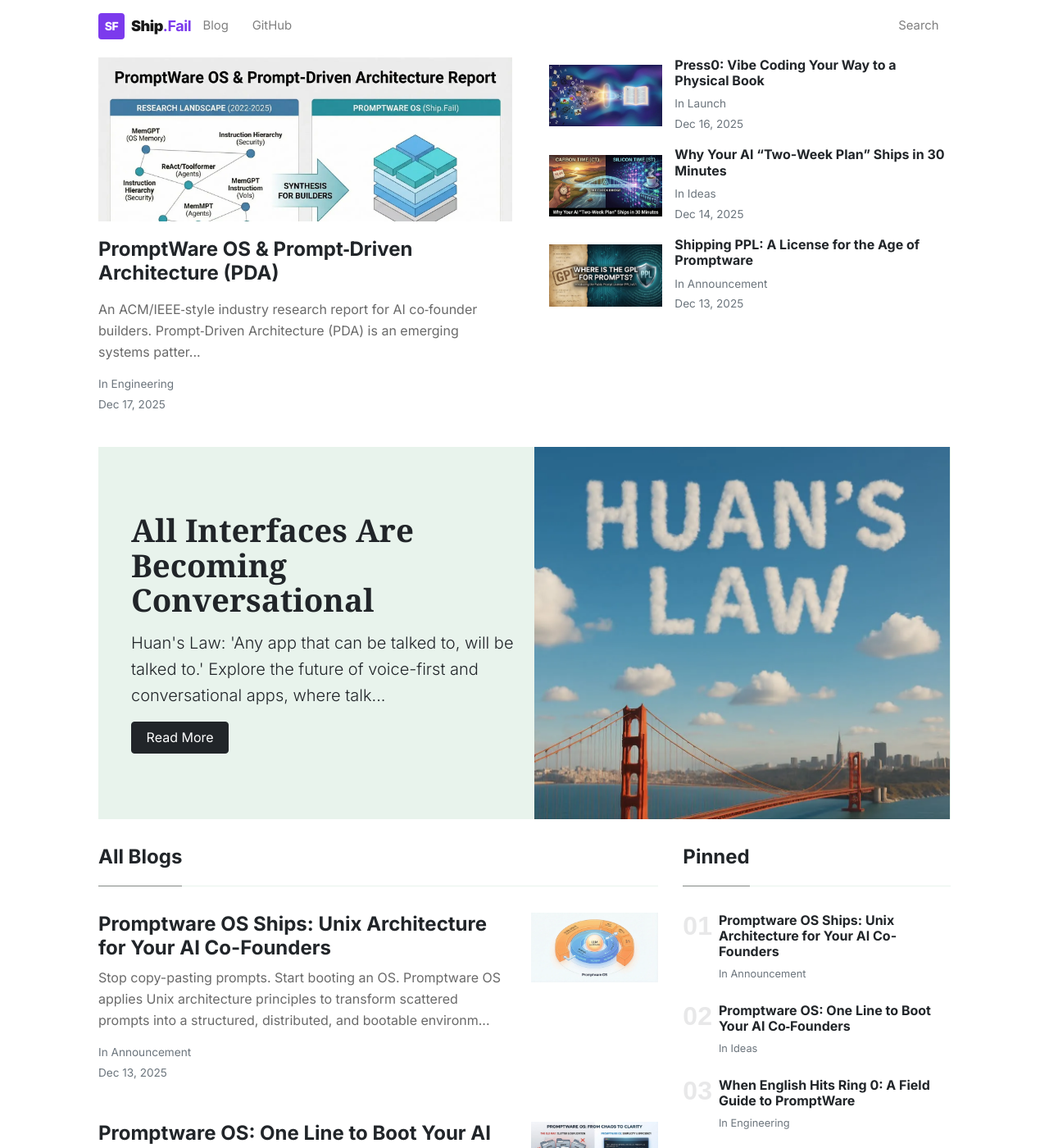
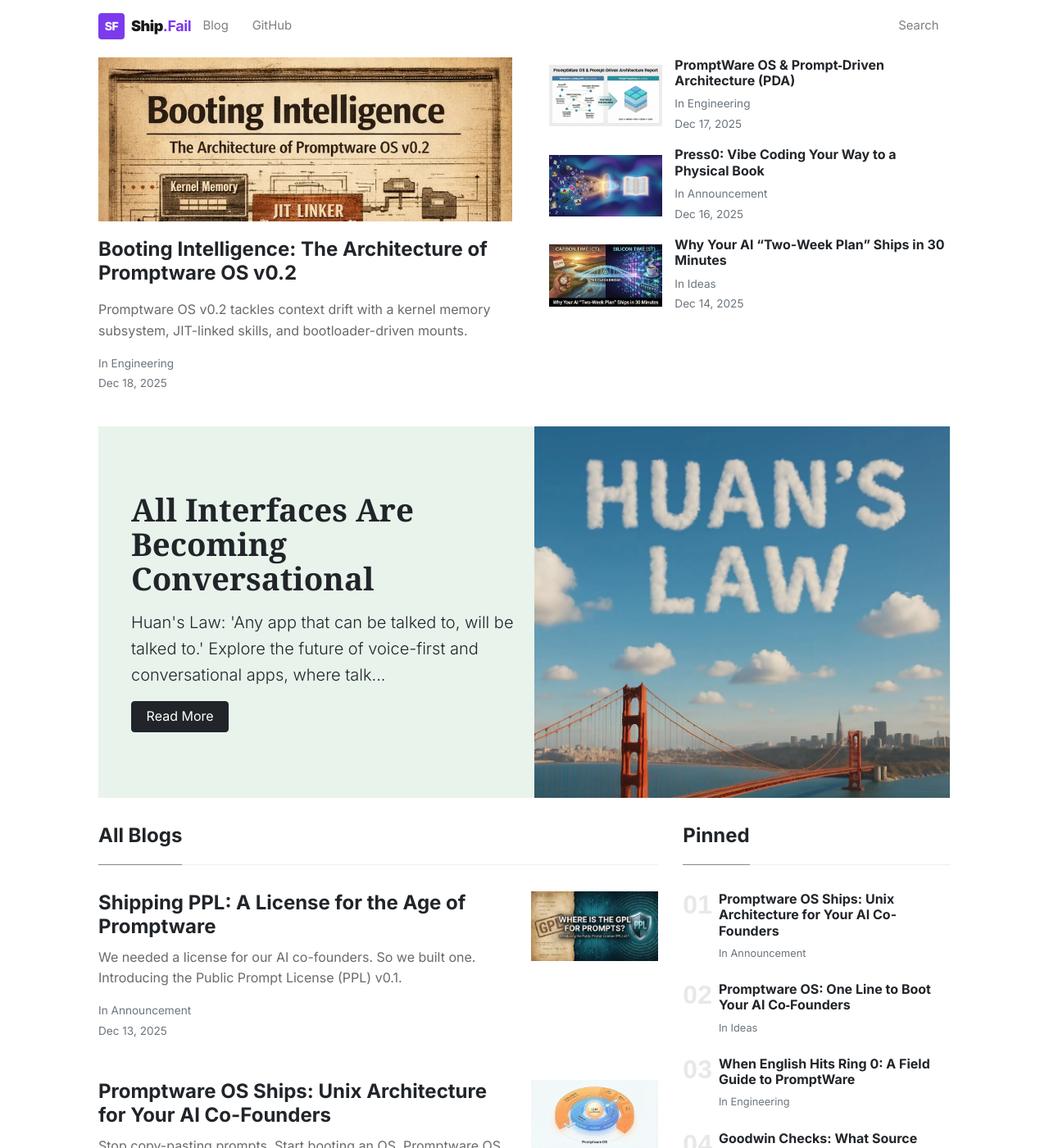
Before and after one commit to ShipFail/ship.fail, a Jekyll site: the page built from docs/blog/index.html, in a window 1280 px wide and 1400 px high. Shown: the whole window at 82% size. Built offline with Jekyll 4.4.1, drawn with Linux system fonts in a browser that asks for light colours; nearby versions of some CDN libraries; the list of posts is cut into pages by our own code; some of the changed lines change nothing that is shown; some of the changed text lies outside the part shown.

````diff
--- a/docs/_posts/2025-12-16-press0-vibe-coding-your-way-to-physical-book.md
+++ b/docs/_posts/2025-12-16-press0-vibe-coding-your-way-to-physical-book.md
@@ -2,7 +2,7 @@
 title: "Press0: Vibe Coding Your Way to a Physical Book"
 date: 2025-12-16
 author: huan
-categories: launch
+categories: announcement
 tags:
   - press0
   - promptware
--- /dev/null
+++ b/docs/_posts/2025-12-18-booting-intelligence-architecture-promptware-os-v0-2.md
@@ -0,0 +1,108 @@
+---
+title: "Booting Intelligence: The Architecture of Promptware OS v0.2"
+date: 2025-12-18
+author: huan
+excerpt: "Promptware OS v0.2 tackles context drift with a kernel memory subsystem, JIT-linked skills, and bootloader-driven mounts."
+categories: engineering
+tags:
+  - architecture
+  - promptware
+  - kernel
+  - memory
+  - jit
+image: /assets/2025/12-booting-intelligence-architecture-promptware-os-v0-2/promptware-os-0.2.webp
+---
+
+You boot a sophisticated AI agent. It’s sharp, follows instructions perfectly, and executes complex tasks with precision. But 50 turns later, something shifts. It starts hallucinating file paths. It forgets its own root directory. It asks for instructions it already has.
+
+The intelligence hasn't degraded, but its **operating environment** has.
+
+This is the problem of **Context Drift**. In a stateless Large Language Model (LLM), "memory" is just a sliding window of text. As the conversation grows and the window slides, the fundamental laws of your OS—the Kernel itself—get pushed out. The "Ghost in the Machine" loses its anchor.
+
+With **Promptware OS v0.2**, we stopped relying on the AI to remember who it is. We built a Kernel that remembers for it.
+
+## The Villain: The Amnesiac Kernel
+
+In v0.1, our system calls (like `os_resolve`) relied on the LLM "remembering" the `root` path from the initial system prompt. It worked beautifully for short sessions. But as the context window filled with logs, tool outputs, and conversation, the "innate value" of `root` faded.
+
+The agent would start resolving paths relative to `null`, or worse, hallucinated bases. It was like an operating system forgetting where `/` is mounted because it had too many windows open.
+
+We realized that to build a robust Operating System for AI, we cannot treat the Context Window as a storage medium. It is a **Runtime Environment**—volatile, ephemeral, and noisy.
+
+## Solution I: The Hippocampus (`os_memory`)
+
+If the Context Window is RAM, we needed a Hard Drive.
+
+We introduced the **Kernel Memory Subsystem** (`os_memory`). Backed by a simple, stateless Deno tool (`memory.ts`), it persists critical system variables to a local JSON file (`~/.promptwareos/memory.json`).
+
+Now, when the Kernel needs to resolve a path, it doesn't ask the LLM to "recall" the root. It executes a system call:
+
+```yaml
+os_resolve(path):
+  1. Retrieve system root: `root = os_memory('get', 'root')`
+  2. If path starts with '/', prepend `root`.
+```
+
+This makes the disk the **Source of Truth**. The agent can hallucinate all it wants; the file system remains stable. Just as Linux doesn't store its partition table in CPU registers, Promptware OS no longer stores its topology in the attention mechanism.
+
+## The "Aha!" Moment: Source Code vs. Compiled Binary
+
+Once we stabilized the memory, we hit a second problem: **Prompt Bloat**.
+
+To make an agent effective, it needs detailed instructions for every tool it uses. But if we put the full `--help` output of every script into our `SKILL.md` files, we waste precious tokens on tools the agent might not even use yet. If we leave them out, the agent is blind.
+
+We realized we were treating our Markdown files as static text. But an Agent's context is dynamic.
+
+**The Insight**: The file on disk is the **Source Code**. The context in the LLM is the **Compiled Binary**.
+
+We built a **Just-In-Time (JIT) Linker** (`linker.ts`).
+
+When the OS ingests a Skill or Agent file, it doesn't just read the text. It *compiles* it.
+1.  It parses the front matter.
+2.  It finds referenced tools (e.g., `tools: [./fit-image.ts]`).
+3.  It executes those tools with `--help`.
+4.  It **hydrates** the content, injecting the help text directly into the prompt *before* the agent sees it.
+
+**On Disk (Source):**
+```yaml
+tools:
+  - ./fit-image.ts
+```
+
+**In Context (Binary):**
+```yaml
+tools:
+  - ./fit-image.ts:
+      description: "Usage: fit-image.ts <input> [options]..."
+```
+
+This keeps our source files clean and minimal, while ensuring the runtime context is always rich and accurate.
+
+## Solution II: The Virtual File System (`fstab`)
+
+Finally, we tackled **Fragility**. Hardcoded URLs in agent files make them brittle. If a community skill moves from one repo to another, your agent breaks.
+
+Drawing inspiration from `/etc/fstab`, we implemented **Bootloader-Driven Mounts**.
+
+Users can now define a `mounts` block in their bootloader configuration:
+
+```yaml
+mounts:
+  /skills/community: "https://raw.githubusercontent.com/community/skills/main"
+```
+
+The Kernel reads this at boot and maps the logical path `/skills/community` to the physical URL. The agent never needs to know where the files actually live. It just calls `os_ingest('/skills/community/writer.md')`, and the OS handles the rest.
+
+## Conclusion: A Stable Foundation
+
+Promptware OS v0.2 isn't just a collection of new features; it's a shift in philosophy.
+
+By acknowledging the limitations of LLM context—its drift, its cost, and its volatility—we've moved critical infrastructure out of the "mind" of the AI and into the "body" of the OS.
+
+*   **Memory** anchors identity.
+*   **JIT Linking** optimizes knowledge.
+*   **Mounts** decouple location from logic.
+
+We are building an OS that lets you boot intelligence, and—more importantly—keep it running.
+
+*Ready to build? Check out the [Promptware OS Repository](https://github.com/ShipFail/promptware) and write your first Skill today.*
````
Also changed, not shown: docs/assets/2025/12-booting-intelligence-architecture-promptware-os-v0-2/promptware-os-0.2.webp (added).
